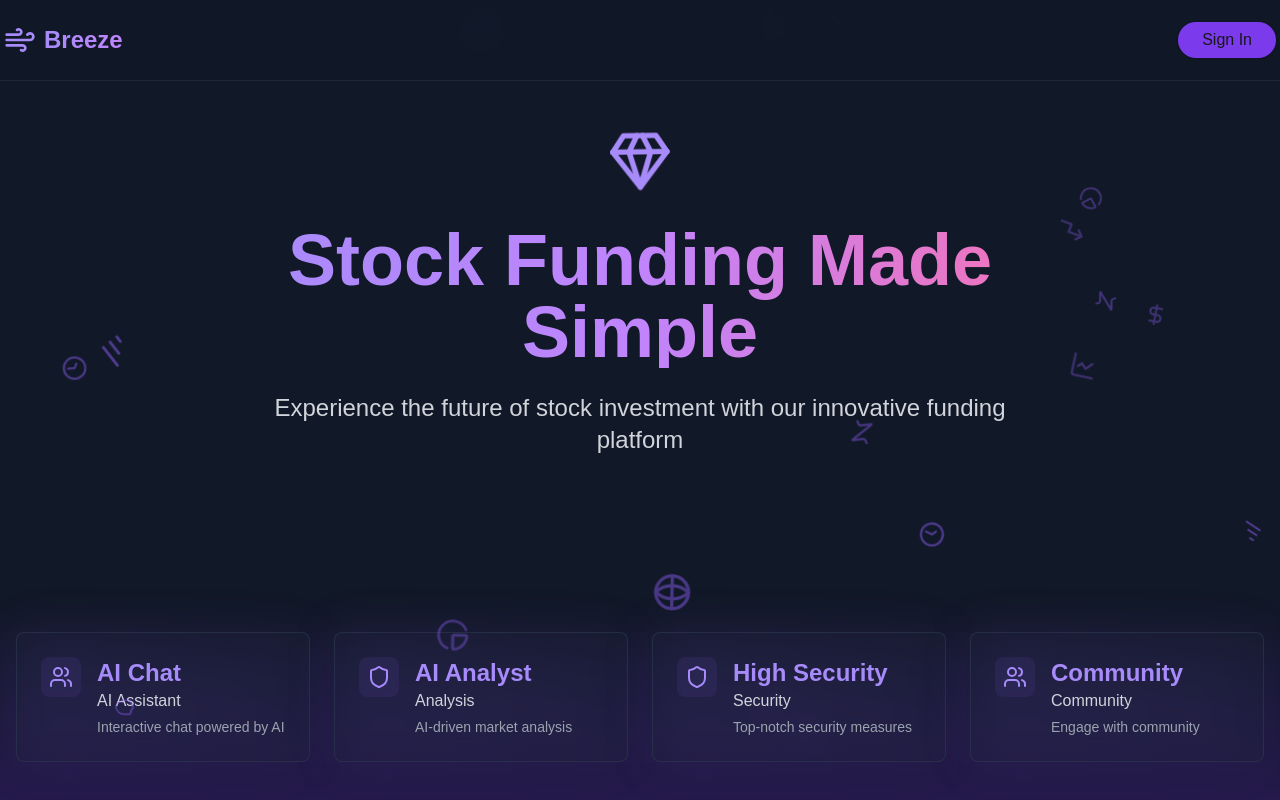
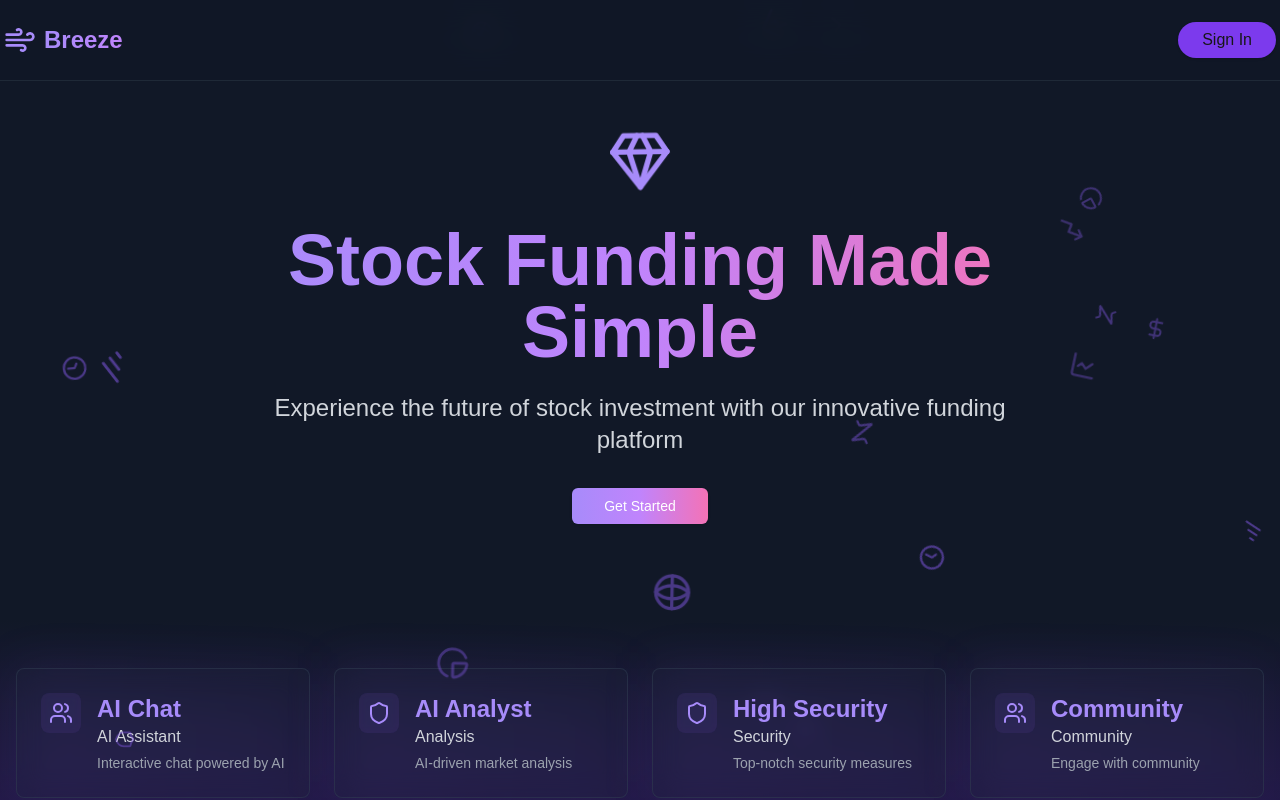
Before and after one commit to Praneethpshetty24/V2.0_Breeze, a Next.js app: page / in a window 1280 px wide. Shown: the top 800 px of the page. Built offline with nearby package versions, Linux system fonts and the light colour scheme; no server answers.

Commit message:
fixed minor issue

```diff
--- a/app/api/analyse/route.js
+++ b/app/api/analyse/route.js
@@ -1,7 +1,4 @@
 import { GoogleGenerativeAI } from '@google/generative-ai';
-import { NextResponse } from 'next/server';
-
-const genAI = new GoogleGenerativeAI(process.env.GEMINI_API_KEY);
 
 export async function POST(req) {
     try {
@@ -72,21 +69,27 @@ Date: ${date}`;
         Here are the purchases:
         ${purchasesSummary}`;
 
+        const genAI = new GoogleGenerativeAI(process.env.GEMINI_API_KEY);
         const model = genAI.getGenerativeModel({ model: "gemini-1.5-pro"  });
         const result = await model.generateContent(prompt);
         const response = await result.response;
         const summary = response.text();
 
-        return NextResponse.json({
+        return new Response(JSON.stringify({
             success: true,
             summary,
             chartData
+        }), {
+            headers: { 'Content-Type': 'application/json' },
         });
     } catch (error) {
         console.error('Analysis error:', error);
-        return NextResponse.json({
+        return new Response(JSON.stringify({
             success: false,
             error: 'Failed to analyze purchases'
-        }, { status: 500 });
+        }), {
+            status: 500,
+            headers: { 'Content-Type': 'application/json' },
+        });
     }
 }
--- a/components/HeroSection.jsx
+++ b/components/HeroSection.jsx
@@ -1,6 +1,7 @@
 import { motion } from "framer-motion";
 import { Gem } from 'lucide-react';
 import { Button } from "@/components/ui/button";
+import Link from "next/link";
 
 export default function HeroSection() {
   return (
@@ -32,6 +33,13 @@ export default function HeroSection() {
           Experience the future of stock investment with our innovative
           funding platform
         </p>
+        <Link href="/home">
+          <Button
+            className="bg-gradient-to-r from-violet-400 via-purple-400 to-pink-400 hover:from-violet-500 hover:via-purple-500 hover:to-pink-500 text-white px-8 py-3 rounded-lg text-lg"
+          >
+            Get Started
+          </Button>
+        </Link>
       </motion.div>
     </section>
   );
```
